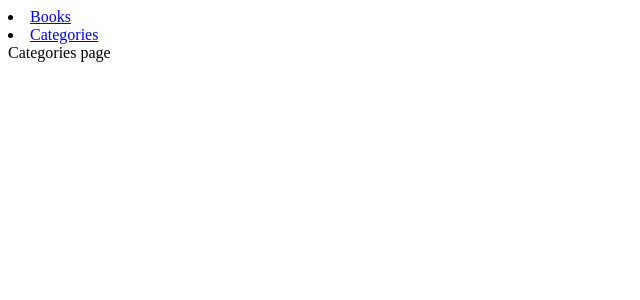
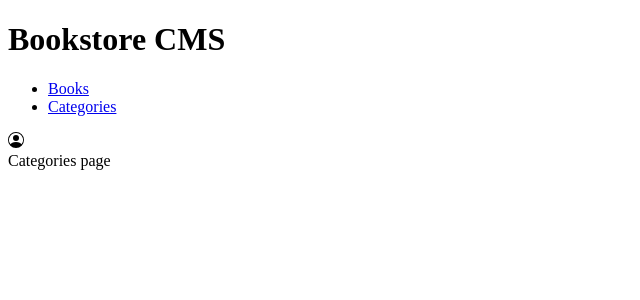
Before and after one commit to mariegrace31/bookstore, a React (Create React App) app: page /categories in a window 1280 px wide. Shown: the top 300 px of the page, without its empty margins (0-640 px from the left). Built offline with nearby package versions, Linux system fonts and the light colour scheme.

Commit message:
Update the navbar

```diff
--- a/src/components/Navbar.js
+++ b/src/components/Navbar.js
@@ -1,5 +1,7 @@
+/* eslint-disable import/no-extraneous-dependencies */
 import React from 'react';
 import { Link } from 'react-router-dom';
+import { BsPersonCircle } from 'react-icons/bs';
 
 const navLinks = [
   { path: '/', text: 'Books' },
@@ -9,13 +11,21 @@ const navLinks = [
 function Navbar() {
   return (
     <>
-      {
+      <div className="navbar-container">
+        <div className="navbar">
+          <h1 className="logo">Bookstore CMS</h1>
+          <ul className="nav-items">
+            {
         navLinks.map((navLink) => (
-          <li key={navLink.text}>
-            <Link to={navLink.path}>{navLink.text}</Link>
+          <li key={navLink.text} className="nav">
+            <Link to={navLink.path} className="nav-link">{navLink.text}</Link>
           </li>
         ))
     }
+          </ul>
+        </div>
+        <BsPersonCircle className="user-icon" />
+      </div>
     </>
   );
 }
```
